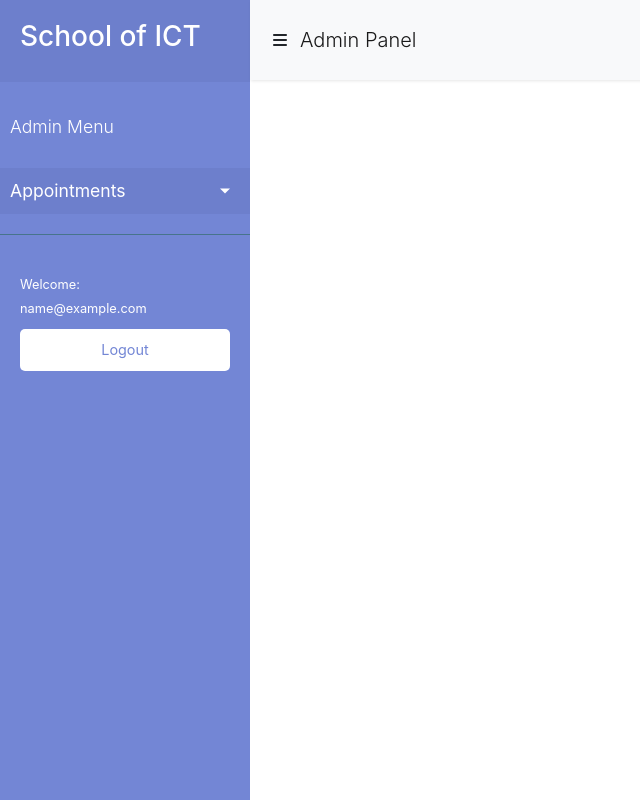
After one commit to jmsandiegoo/capstone-admin, a PHP site: page /views/appointment.php in a window 1280 px wide. The commit adds this page. Shown: the whole page, without its empty margins (0-640 px from the left). Run offline with PHP 8.4, Linux system fonts and the light colour scheme; the visitor is signed in with stand-in values (Sample User, id 1); some libraries are stand-ins or nearby versions.

Commit message:
Finished log in / out functionality Added sidebar and ui structure styles

```diff
--- a/assets/css/shared.css
+++ b/assets/css/shared.css
@@ -0,0 +1,161 @@
+/* ---------------------------------------------------
+    GENERAL STYLE
+----------------------------------------------------- */
+p {
+    font-size: 1.1em;
+    font-weight: 300;
+    line-height: 1.7em;
+    color: #999;
+}
+
+a,
+a:hover,
+a:focus {
+    color: inherit;
+    text-decoration: none;
+    transition: all 0.3s;
+}
+
+/* ---------------------------------------------------
+    NAVBAR STYLE
+----------------------------------------------------- */
+
+.navbar {
+    padding: 20px 10px;
+    background: #fff;
+    border: none;
+    border-radius: 0;
+    margin-bottom: 40px;
+    box-shadow: 1px 1px 3px rgba(0, 0, 0, 0.1);
+}
+
+.navbar-btn {
+    box-shadow: none;
+    outline: none !important;
+    border: none;
+}
+
+p.navbar-brand {
+    margin-bottom: 0;
+}
+
+
+/* ---------------------------------------------------
+    SIDEBAR STYLE
+----------------------------------------------------- */
+#sidebar {
+    min-width: 250px;
+    max-width: 250px;
+    min-height: 100vh;
+    background: #7386D5;
+    color: #fff;
+}
+
+#sidebar.active {
+    margin-left: -250px;
+}
+
+#sidebar .sidebar-header {
+    padding: 20px;
+    background: #6d7fcc;
+}
+
+#sidebar ul.components {
+    padding: 20px 0;
+    border-bottom: 1px solid #47748b;
+}
+
+#sidebar ul p {
+    color: #fff;
+    padding: 10px;
+}
+
+#sidebar ul li a {
+    padding: 10px;
+    font-size: 1.1em;
+    display: block;
+}
+
+#sidebar ul li a:hover {
+    color: #7386D5;
+    background: #fff;
+}
+
+#sidebar ul li.active>a,
+a[aria-expanded="true"] {
+    color: #fff;
+    background: #6d7fcc;
+}
+
+a[data-toggle=collapse] {
+    position: relative;
+}
+
+#sidebar .dropdown-toggle::after {
+    display: block;
+    position: absolute;
+    top: 50%;
+    right: 20px;
+    transform: translateY(-50%);
+}
+
+ul ul a {
+    font-size: 0.9em !important;
+    padding-left: 30px !important;
+    background: #6d7fcc;
+}
+
+ul.logout-container {
+    padding: 20px;
+}
+
+ul.logout-container a {
+    text-align: center;
+    font-size: 0.9em !important;
+    display: block;
+    border-radius: 5px;
+    margin-bottom: 5px;
+}
+
+a.logout {
+    margin-top: 10px;
+    background: #fff;
+    color: #7386D5 !important;
+    cursor: pointer;
+}
+
+a.logout:hover {
+    background: #6d7fcc !important;
+    color: #fff !important;
+}
+
+/* ---------------------------------------------------
+    GENERAL CONTENT LAYOUT STYLE (SIDEBAR & CONTENT)
+----------------------------------------------------- */
+.main-content-wrapper {
+    display: flex;
+    width: 100%;
+    align-items:stretch;
+    justify-content: stretch;
+}
+
+.content {
+    width: 100%;
+    min-height: 100vh;
+}
+
+/* ---------------------------------------------------
+    MEDIA QUERIES
+----------------------------------------------------- */
+@media (max-width: 768px) {
+    #sidebar {
+        margin-left: -250px;
+    }
+    #sidebar.active {
+        margin-left: 0;
+    }
+    #sidebarCollapse span {
+        display: none;
+    }
+
+}
--- a/helpers/helper.php
+++ b/helpers/helper.php
@@ -10,6 +10,11 @@ class Helper
 
     public function subviewPath($file) { // return a path to include subviews
         $file =  __DIR__ . '/../views/sub-views/'. $file;
+        return $file;
+    }
+
+    public function viewPath() {
+        $file = __DIR__ . '/../views/' . $file;
         return $file;
     }
 
@@ -32,12 +37,12 @@ class Helper
         return $url;
     }
 
-    function flatten_array($array, $prefix = '' ) {
-        $result = array();
-        foreach ($array as $key => $value) {
+    function processUrl($file) {
+        $httpProtocol = !isset($_SERVER['HTTPS']) || $_SERVER['HTTPS'] != 'on' ? 'http' : 'https';
+        $url = $httpProtocol . '://' . $_SERVER['HTTP_HOST'] . $this->defaultPath;
+        return $url .= 'process/' . $file;
+    }
 
-        }
-    }
     function subPageUrl($file) { // return a page path for href navigation
         $httpProtocol = !isset($_SERVER['HTTPS']) || $_SERVER['HTTPS'] != 'on' ? 'http' : 'https';
         $url = $httpProtocol . '://' . $_SERVER['HTTP_HOST'] . $this->defaultPath;
--- a/index.php
+++ b/index.php
@@ -5,7 +5,7 @@
     $helper = new Helper();
 
     if (isset($_SESSION['loggedin'])) {
-        $pageUrl = $helper->pageUrl('home.php');
+        $pageUrl = $helper->pageUrl('appointment.php');
         header("Location: $pageUrl");
         exit;
     }
--- a/process/loginFunctions.php
+++ b/process/loginFunctions.php
@@ -5,7 +5,7 @@
     $helper = new Helper();
 
     if (isset($_SESSION['loggedin'])) {
-        $pageUrl = $helper->pageUrl('home.php');
+        $pageUrl = $helper->pageUrl('appointment.php');
         header("Location: $pageUrl");
         exit;
     }
@@ -47,7 +47,7 @@
                     $_SESSION['loggedin'] = TRUE;
                     $_SESSION['email'] = $email;
                     $_SESSION['user_id'] = $userId;
-                    $pageUrl = $helper->pageUrl('home.php');
+                    $pageUrl = $helper->pageUrl('appointment.php');
                     header("Location: $pageUrl");
                     exit;
                 }
--- /dev/null
+++ b/views/appointment.php
@@ -0,0 +1,24 @@
+<?php
+    include_once __DIR__.'/../helpers/helper.php';
+    $helper = new Helper();
+
+    if (isset($_SESSION['loggedin'])) {
+        $pageUrl = $helper->pageUrl('index.php');
+        header("Location: $pageUrl");
+        exit;
+    }
+?>
+
+<!DOCTYPE html>
+<html lang="en">
+    <?php include $helper->subviewPath('header.php') ?>
+
+    <main class="main-content-wrapper">
+        <?php include $helper->subviewPath('sidebar.php')?>
+        <!-- main content -->
+        <section class="content">
+            <?php include $helper->subviewPath('navbar.php')?>
+        </section>
+    </main>
+    <?php include $helper->subviewPath('footer.php') ?>
+</html>
--- a/views/home.php
+++ /dev/null
@@ -1 +0,0 @@
-<?php echo "Home page"; ?>
--- a/views/sub-views/header.php
+++ b/views/sub-views/header.php
@@ -15,3 +15,4 @@
     <link rel="stylesheet" href="<?php echo $helper->cssPath("shared.css") ?>"/>
     <link rel="stylesheet" href="<?php echo $helper->cssPath("login.css") ?>"/>
 </head>
+<body>
--- /dev/null
+++ b/views/sub-views/navbar.php
@@ -0,0 +1,6 @@
+<nav class="navbar navbar-expand-md navbar-light bg-light">
+    <button type="button" id="sidebarCollapse" class="btn">
+        <i class="fas fa-bars"></i>
+    </button>
+    <p class="navbar-brand mr-auto">Admin Panel</p>
+</nav>
--- /dev/null
+++ b/views/sub-views/sidebar.php
@@ -0,0 +1,38 @@
+<?php
+    session_start();
+?>
+
+<div class="wrapper">
+    <!-- Sidebar -->
+    <nav id="sidebar">
+        <div class="sidebar-header">
+            <h3>School of ICT</h3>
+        </div>
+
+        <ul class="list-unstyled components">
+            <p>Admin Menu</p>
+            <li class="active">
+                <a href="#appointmentSubmenu" data-toggle="collapse" aria-expanded="false" class="dropdown-toggle">Appointments</a>
+                <ul class="collapse list-unstyled" id="appointmentSubmenu">
+                    <li>
+                        <a href="#">General</a>
+                    </li>
+                    <li>
+                        <a href="#">Course 1</a>
+                    </li>
+                    <li>
+                        <a href="#">Course 2</a>
+                    </li>
+                </ul>
+            </li>
+        </ul>
+
+        <ul class="list-unstyled logout-container">
+            <li>
+                <small>Welcome: <br/> <?php echo $_SESSION['email'] ?> <br/></small>
+                <a class="logout" href="<?php echo $helper->processUrl('logout.php') ?>">Logout</a>
+            </li>
+        </ul>
+    </nav>
+
+</div>
```
Also changed, not shown: process/logout.php (+12 -0 lines), assets/css/appointment.css (added), assets/img/nplogo.png (added).
